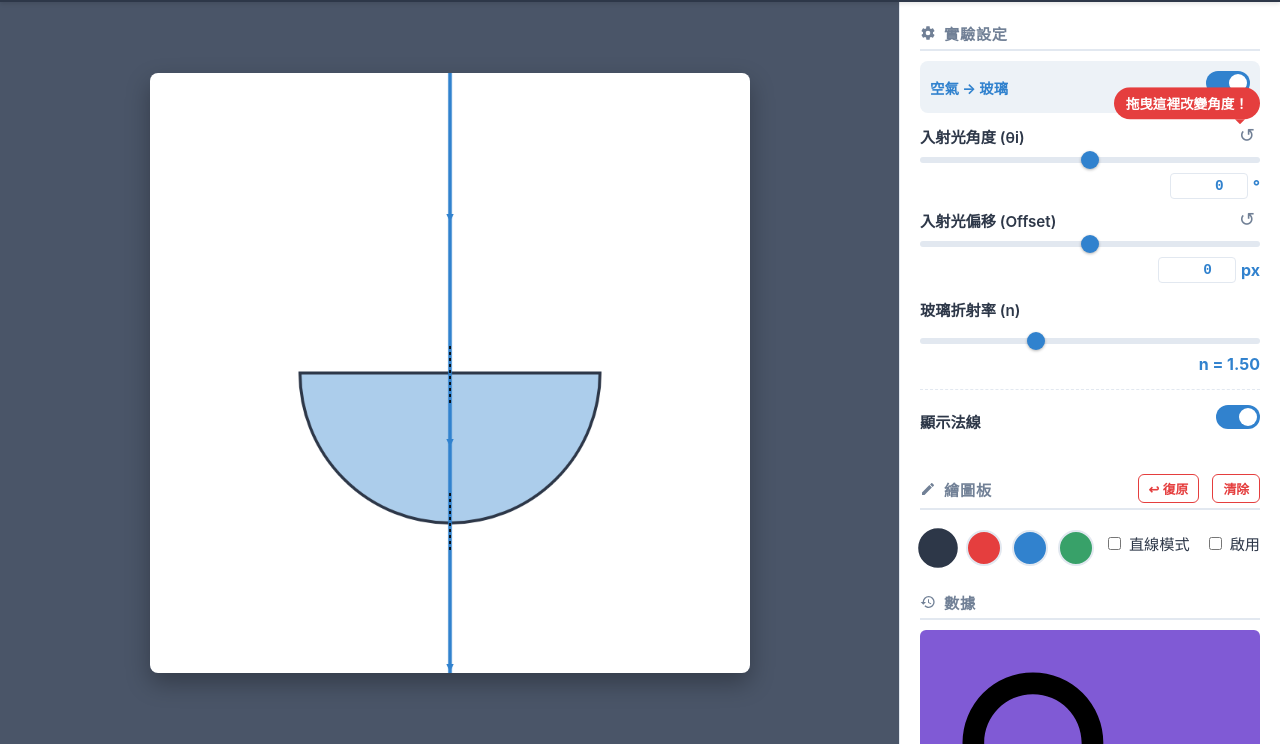
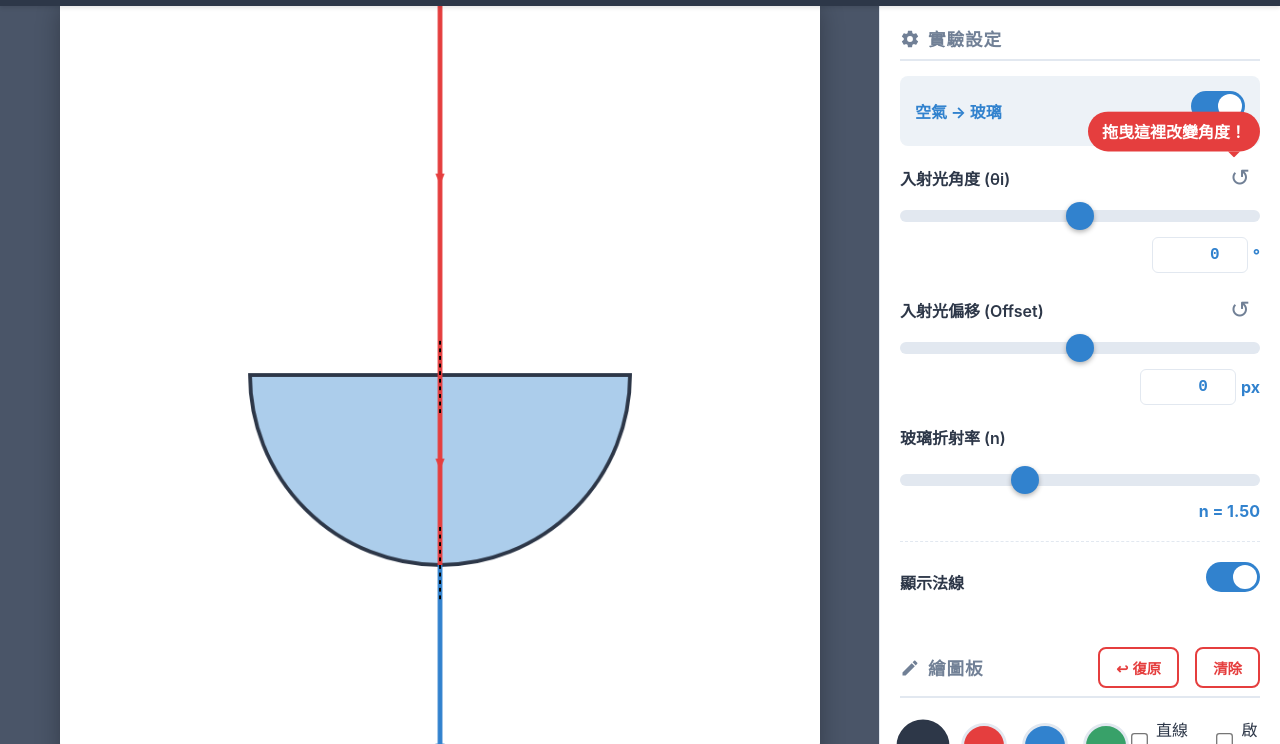
Before and after one commit to Miller-hub/half_circle_refraction, a plain HTML site: page index.html in a window 1280 px wide. Shown: the part 56-800 px from the top of the page. Drawn offline with Linux system fonts and the light colour scheme.

Commit message:
Add files via upload

```diff
--- a/index.html
+++ b/index.html
@@ -3,7 +3,7 @@
 <head>
     <meta charset="UTF-8">
     <meta name="viewport" content="width=device-width, initial-scale=1.0, maximum-scale=1.0, user-scalable=no">
-    <title>半圓透鏡折射  | 尤達數理</title>
+    <title>半圓透鏡折射 (平板優化版) | 尤達數理</title>
     <style>
         :root {
             --header-bg: #2d3748;
@@ -46,14 +46,14 @@
         }
 
         .brand {
-            font-size: 1.2rem;
+            font-size: 1.4rem; /* Slightly larger text */
             font-weight: bold;
             display: flex;
             align-items: center;
             gap: 10px;
         }
 
-        .brand svg { width: 24px; height: 24px; fill: white; }
+        .brand svg { width: 28px; height: 28px; fill: white; }
 
         /* Main Layout */
         .main-container {
@@ -63,33 +63,35 @@
             flex-direction: row;
         }
 
-        /* Canvas Area - High Contrast for Projector */
+        /* Canvas Area - High Contrast & Responsive Size */
         .canvas-area {
             flex: 1;
-            background-color: #4a5568; /* Darker background to make canvas pop */
+            background-color: #4a5568;
             display: flex;
             justify-content: center;
             align-items: center;
-            padding: 20px;
+            padding: 10px;
             position: relative;
             overflow: auto;
         }
 
         .canvas-card {
             background: white;
-            border-radius: 8px;
-            box-shadow: 0 10px 25px rgba(0,0,0,0.3); /* Stronger shadow */
+            border-radius: 12px;
+            box-shadow: 0 10px 25px rgba(0,0,0,0.3);
             padding: 0;
             position: relative;
-            width: 100%;
-            max-width: 600px;
+            /* Tablet Optimization: Use vmin to fill screen */
+            width: 95vmin;
+            max-width: 800px;
             aspect-ratio: 1/1;
+            flex-shrink: 0;
         }
 
         canvas {
             width: 100%;
             height: 100%;
-            border-radius: 8px;
+            border-radius: 12px;
             display: block;
         }
 
@@ -98,7 +100,7 @@
 
         /* Sidebar Controls */
         .sidebar {
-            width: 380px;
+            width: 400px; /* Slightly wider for easier touch */
             background: white;
             border-left: 1px solid var(--border-color);
             display: flex;
@@ -106,6 +108,7 @@
             overflow-y: auto;
             flex-shrink: 0;
             box-shadow: -2px 0 5px rgba(0,0,0,0.02);
+            -webkit-overflow-scrolling: touch; /* Smooth scroll on iOS */
         }
 
         .sidebar-content {
@@ -113,54 +116,72 @@
             display: flex;
             flex-direction: column;
             gap: 20px;
+            padding-bottom: 50px; /* Extra space at bottom */
         }
 
-        @media (max-width: 900px) {
+        /* Tablet/Mobile Breakpoint - Increased to catch tablets in portrait */
+        @media (max-width: 1024px) {
             .main-container { flex-direction: column; overflow-y: auto; }
             body { height: auto; overflow: auto; }
-            .canvas-area { min-height: 400px; padding: 10px; }
-            .sidebar { width: 100%; border-left: none; border-top: 1px solid var(--border-color); height: auto; overflow-y: visible; }
+
+            .canvas-area {
+                min-height: auto;
+                padding: 15px;
+                flex: none; /* Allow it to size naturally */
             }
 
-        /* UI Components */
+            .sidebar {
+                width: 100%;
+                border-left: none;
+                border-top: 1px solid var(--border-color);
+                height: auto;
+                overflow-y: visible;
+                flex: none;
+            }
+        }
+
+        /* UI Components - Enlarged for Touch */
         .section-title {
-            font-size: 0.95rem;
+            font-size: 1.1rem;
             font-weight: 700;
             color: var(--text-sub);
             text-transform: uppercase;
             letter-spacing: 0.05em;
-            margin-bottom: 10px;
+            margin-bottom: 15px;
             display: flex;
             align-items: center;
             gap: 8px;
             border-bottom: 2px solid var(--border-color);
-            padding-bottom: 5px;
+            padding-bottom: 8px;
         }
-        .section-title svg { width: 16px; height: 16px; fill: var(--text-sub); }
+        .section-title svg { width: 20px; height: 20px; fill: var(--text-sub); }
 
-        .control-block { background: white; margin-bottom: 5px; }
+        .control-block { background: white; margin-bottom: 10px; }
 
-        label { display: block; font-size: 0.95rem; font-weight: 600; margin-bottom: 8px; color: var(--text-main); }
+        label { display: block; font-size: 1rem; font-weight: 600; margin-bottom: 10px; color: var(--text-main); }
 
+        /* Larger Sliders */
         input[type=range] {
-            width: 100%; height: 6px; background: #e2e8f0; border-radius: 3px;
-            outline: none; -webkit-appearance: none; margin: 10px 0;
+            width: 100%; height: 12px; /* Thicker track */
+            background: #e2e8f0; border-radius: 6px;
+            outline: none; -webkit-appearance: none; margin: 15px 0;
         }
         input[type=range]::-webkit-slider-thumb {
-            -webkit-appearance: none; width: 18px; height: 18px;
+            -webkit-appearance: none; width: 28px; height: 28px; /* Larger thumb */
             background: var(--primary-color); border-radius: 50%; cursor: pointer;
-            box-shadow: 0 1px 3px rgba(0,0,0,0.3); transition: transform 0.1s;
+            box-shadow: 0 2px 5px rgba(0,0,0,0.3); transition: transform 0.1s;
         }
         input[type=range]::-webkit-slider-thumb:active { transform: scale(1.2); }
 
+        /* Larger Inputs */
         input[type=number] {
-            padding: 4px 8px;
+            padding: 8px 12px;
             border: 1px solid var(--border-color);
-            border-radius: 4px;
-            font-size: 0.9rem;
+            border-radius: 6px;
+            font-size: 1rem;
             color: var(--primary-color);
             font-weight: bold;
-            width: 60px;
+            width: 70px;
             text-align: right;
             font-family: monospace;
         }
@@ -170,17 +191,19 @@
             box-shadow: 0 0 0 2px rgba(49, 130, 206, 0.2);
         }
 
+        /* Larger Buttons */
         .btn {
             display: flex; align-items: center; justify-content: center; gap: 8px;
-            width: 100%; padding: 10px; border: none; border-radius: 6px;
-            font-size: 1rem; font-weight: 600; cursor: pointer; transition: all 0.2s; color: white;
+            width: 100%; padding: 14px; /* Taller buttons */
+            border: none; border-radius: 8px;
+            font-size: 1.1rem; font-weight: 600; cursor: pointer; transition: all 0.2s; color: white;
         }
         .btn-primary { background-color: var(--primary-color); }
         .btn-practice { background-color: var(--practice-color); }
         .btn-ghost { background-color: var(--ghost-color); }
         .btn-ghost.active { box-shadow: inset 0 2px 5px rgba(0,0,0,0.2); background-color: var(--ghost-hover); }
         .btn-outline-danger {
-            background: transparent; border: 1px solid var(--danger-color); color: var(--danger-color);
+            background: transparent; border: 2px solid var(--danger-color); color: var(--danger-color);
         }
         .btn-outline-danger:hover { background-color: #fff5f5; }
 
@@ -189,8 +212,8 @@
             border: none;
             color: var(--text-sub);
             cursor: pointer;
-            font-size: 1.2rem;
-            padding: 0 5px;
+            font-size: 1.5rem; /* Larger icon */
+            padding: 5px 10px;
             transition: color 0.2s;
             line-height: 1;
         }
@@ -198,43 +221,48 @@
             color: var(--primary-color);
         }
 
-        .toggle-row { display: flex; align-items: center; justify-content: space-between; margin-bottom: 12px; }
-        .toggle-switch { position: relative; display: inline-block; width: 44px; height: 24px; }
+        .toggle-row { display: flex; align-items: center; justify-content: space-between; margin-bottom: 15px; }
+
+        /* Larger Toggle Switch */
+        .toggle-switch { position: relative; display: inline-block; width: 54px; height: 30px; }
         .toggle-switch input { opacity: 0; width: 0; height: 0; }
         .slider { position: absolute; cursor: pointer; top: 0; left: 0; right: 0; bottom: 0; background-color: #cbd5e0; transition: .4s; border-radius: 34px; }
-        .slider:before { position: absolute; content: ""; height: 18px; width: 18px; left: 3px; bottom: 3px; background-color: white; transition: .4s; border-radius: 50%; }
+        .slider:before { position: absolute; content: ""; height: 24px; width: 24px; left: 3px; bottom: 3px; background-color: white; transition: .4s; border-radius: 50%; }
         input:checked + .slider { background-color: var(--primary-color); }
-        input:checked + .slider:before { transform: translateX(20px); }
+        input:checked + .slider:before { transform: translateX(24px); }
 
-        .data-table { width: 100%; font-size: 0.9rem; border-collapse: collapse; }
-        .data-table td { padding: 6px 0; border-bottom: 1px dashed var(--border-color); }
+        .data-table { width: 100%; font-size: 1rem; border-collapse: collapse; }
+        .data-table td { padding: 10px 0; border-bottom: 1px dashed var(--border-color); }
         .data-table td:last-child { text-align: right; font-family: monospace; font-weight: bold; color: var(--primary-color); }
 
         .status-badge {
-            font-size: 0.85rem; padding: 6px 10px; border-radius: 4px; text-align: center;
-            margin-top: 10px; display: none; font-weight: bold;
+            font-size: 1rem; padding: 10px 15px; border-radius: 6px; text-align: center;
+            margin-top: 12px; display: none; font-weight: bold;
         }
         .bg-practice { background: #fefcbf; color: #744210; border: 1px solid #f6e05e; }
         .bg-ghost { background: #faf5ff; color: #553c9a; border: 1px solid #d6bcfa; }
         .bg-danger { background: #fff5f5; color: #c53030; border: 1px solid #fc8181; }
 
-        .color-row { display: flex; gap: 10px; margin-top: 10px; }
-        .color-dot { width: 32px; height: 32px; border-radius: 50%; border: 2px solid #e2e8f0; cursor: pointer; transition: transform 0.1s; }
-        .color-dot.active { transform: scale(1.1); border-color: var(--text-main); }
+        .color-row { display: flex; gap: 15px; margin-top: 10px; }
+        .color-dot { width: 40px; height: 40px; border-radius: 50%; border: 3px solid #e2e8f0; cursor: pointer; transition: transform 0.1s; }
+        .color-dot.active { transform: scale(1.15); border-color: var(--text-main); }
 
         .hint-tooltip {
-            position: absolute; background: var(--danger-color); color: white; padding: 6px 12px;
-            border-radius: 20px; font-size: 0.85rem; font-weight: bold;
-            top: -35px; right: 0; pointer-events: none; animation: bounce 1.5s infinite; z-index: 20;
+            position: absolute; background: var(--danger-color); color: white; padding: 8px 14px;
+            border-radius: 20px; font-size: 1rem; font-weight: bold;
+            top: -45px; right: 0; pointer-events: none; animation: bounce 1.5s infinite; z-index: 20;
         }
         .hint-tooltip::after {
-            content: ''; position: absolute; bottom: -5px; right: 15px;
-            border-left: 5px solid transparent; border-right: 5px solid transparent; border-top: 5px solid var(--danger-color);
+            content: ''; position: absolute; bottom: -6px; right: 20px;
+            border-left: 6px solid transparent; border-right: 6px solid transparent; border-top: 6px solid var(--danger-color);
         }
-        @keyframes bounce { 0%, 100% { transform: translateY(0); } 50% { transform: translateY(-3px); } }
+        @keyframes bounce { 0%, 100% { transform: translateY(0); } 50% { transform: translateY(-5px); } }
         .fade-out { opacity: 0; transition: opacity 0.5s; }
 
-        .switch-label { font-size: 0.9rem; font-weight: bold; color: var(--primary-color); }
+        .switch-label { font-size: 1rem; font-weight: bold; color: var(--primary-color); }
+
+        /* Checkbox Scaling */
+        input[type=checkbox] { transform: scale(1.3); margin-right: 5px; }
 
     </style>
 </head>
@@ -268,7 +296,7 @@
                     </div>
 
                     <!-- Direction Toggle -->
-                    <div class="toggle-row" style="background: #edf2f7; padding: 10px; border-radius: 8px;">
+                    <div class="toggle-row" style="background: #edf2f7; padding: 15px; border-radius: 8px;">
                         <span id="directionLabel" class="switch-label">空氣 → 玻璃</span>
                         <label class="toggle-switch">
                             <input type="checkbox" id="toggleDirection" checked onchange="toggleDirection()">
@@ -288,7 +316,7 @@
                         </div>
                     </div>
 
-                    <div style="position: relative; margin-top: 10px;">
+                    <div style="position: relative; margin-top: 20px;">
                         <div style="display: flex; justify-content: space-between; align-items: center;">
                             <label style="margin:0;">入射光偏移 (Offset)</label>
                             <button class="btn-reset" onclick="resetOffset()" title="重置偏移">↺</button>
@@ -299,13 +327,13 @@
                         </div>
                     </div>
 
-                    <label style="margin-top:15px;">玻璃折射率 (n)</label>
+                    <label style="margin-top:20px;">玻璃折射率 (n)</label>
                     <input type="range" id="nSlider" min="1.0" max="2.5" value="1.50" step="0.01">
                     <div style="text-align: right; color: var(--primary-color); font-weight: bold;">
                         n = <span id="nDisplay">1.50</span>
                     </div>
 
-                    <hr style="border:0; border-top:1px dashed #e2e8f0; margin: 15px 0;">
+                    <hr style="border:0; border-top:1px dashed #e2e8f0; margin: 20px 0;">
 
                     <div class="toggle-row">
                         <label style="margin:0;">顯示法線</label>
@@ -322,8 +350,8 @@
                         <svg viewBox="0 0 24 24"><path d="M20.71,7.04C21.1,6.65 21.1,6 20.71,5.63L18.37,3.29C18,2.9 17.35,2.9 16.96,3.29L15.12,5.12L18.87,8.87M3,17.25V21H6.75L17.81,9.93L14.06,6.18L3,17.25Z" /></svg>
                         繪圖板
                         <div style="flex:1"></div>
-                        <button class="btn btn-outline-danger" onclick="undoDrawing()" style="width:auto; padding: 4px 10px; font-size: 0.8rem; margin-right: 5px;">↩ 復原</button>
-                        <button class="btn btn-outline-danger" onclick="clearDrawing()" style="width:auto; padding: 4px 10px; font-size: 0.8rem;">清除</button>
+                        <button class="btn btn-outline-danger" onclick="undoDrawing()" style="width:auto; padding: 8px 16px; font-size: 0.9rem; margin-right: 8px;">↩ 復原</button>
+                        <button class="btn btn-outline-danger" onclick="clearDrawing()" style="width:auto; padding: 8px 16px; font-size: 0.9rem;">清除</button>
                     </div>
                     <div style="display: flex; align-items: center; justify-content: space-between;">
                         <div class="color-row">
@@ -398,6 +426,7 @@
     </div>
 
     <script>
+    (function() {
         const canvas = document.getElementById('simCanvas');
         const ctx = canvas.getContext('2d');
         const drawCanvas = document.getElementById('drawCanvas');
@@ -425,7 +454,7 @@
         let isLineMode = false;
         let drawColor = '#2d3748';
         let lastPos = {x:0, y:0};
-        let currentStrokeEnd = null; // Track current end pos for line mode
+        let currentStrokeEnd = null;
         let drawSnapshot = null;
         let undoStack = [];
         const MAX_UNDO = 20;
@@ -495,7 +524,6 @@
             let hasTIR = false;
             let currPos = startPos;
             let currDir = startDir;
-
             let flatHitInfo = null;
 
             let hit1 = null;
@@ -566,12 +594,10 @@
                 path.push({ x: hit2.x + refDir.x * 400, y: hit2.y + refDir.y * 400 });
             } else {
                 rVec2 = normalize(rVec2);
-
                 if (hit2.type === 'flat' && flatHitInfo) {
                     let dotR = rVec2.x * hit2.nx + rVec2.y * hit2.ny;
                     flatHitInfo.theta_r = Math.acos(Math.min(1, Math.abs(dotR)));
                 }
-
                 path.push({ x: hit2.x + rVec2.x * 400, y: hit2.y + rVec2.y * 400 });
             }
 
@@ -604,7 +630,7 @@
 
         function drawArrowHead(ctx, x, y, dx, dy, color) {
             const angle = Math.atan2(dy, dx);
-            const size = 12; // Increased size for better visibility
+            const size = 12;
             ctx.save();
             ctx.translate(x, y);
             ctx.rotate(angle);
@@ -624,59 +650,73 @@
             ctx.globalAlpha = opacity;
             ctx.translate(cx, cy);
 
-            // 1. Draw Semicircle Block (BOTTOM Half) - Increased Contrast
+            // Draw Block
             ctx.beginPath();
             ctx.arc(0, 0, R, 0, Math.PI);
             ctx.closePath();
-
             if (!isGhost) {
-                // Darker fill for projector
                 ctx.fillStyle = "rgba(49, 130, 206, 0.4)";
                 ctx.fill();
             }
-            // Thicker outline
             ctx.strokeStyle = isGhost ? "#aaa" : "#2d3748";
             ctx.lineWidth = 4;
             if (isGhost) ctx.setLineDash([5, 5]);
             ctx.stroke();
             ctx.setLineDash([]);
 
-            if (!(isPractice && !isGhost)) {
-                // Path
-                ctx.beginPath();
+            // Draw Path
             if (data.path.length > 0) {
                 const p0 = data.path[0];
+                ctx.beginPath();
                 ctx.moveTo(p0.x, p0.y);
-                    for (let i = 1; i < data.path.length; i++) {
-                        ctx.lineTo(data.path[i].x, data.path[i].y);
+
+                for (let i = 0; i < data.path.length - 1; i++) {
+                    const isPracticeActive = isPractice && !isGhost;
+
+                    if (isPracticeActive) {
+                        // air_to_glass: keep 0,1. hide >= 1?
+                        // segments: 0->1(inc), 1->2(glass), 2->3(exit)
+                        // air_to_glass: keep air inc (seg 0). Hide seg 1, 2.
+                        if (state.direction === 'air_to_glass' && i >= 1) continue;
+                        // glass_to_air: keep source(0), glass(1). Hide exit(2).
+                        if (state.direction === 'glass_to_air' && i >= 2) continue;
                     }
-                }
-                const pathColor = data.hasTIR ? "#e53e3e" : "#3182ce";
+
+                    const pStart = data.path[i];
+                    const pEnd = data.path[i+1];
+
+                    // Draw segment independently
+                    // Need to move to start of each segment because we might skip
+                    ctx.beginPath(); // Start new path for each segment
+                    ctx.moveTo(pStart.x, pStart.y);
+                    ctx.lineTo(pEnd.x, pEnd.y);
+
+                    const isLastSegment = (i === data.path.length - 2);
+                    const pathColor = data.hasTIR && isLastSegment ? "#e53e3e" : (isLastSegment ? "#3182ce" : "#e53e3e");
+
                     ctx.strokeStyle = isGhost ? "#e53e3e" : pathColor;
-                // Thicker rays
                     ctx.lineWidth = 5;
                     ctx.stroke();
 
-                // Arrows
-                for (let i = 0; i < data.path.length - 1; i++) {
-                    const p1 = data.path[i];
-                    const p2 = data.path[i+1];
-                    const mx = (p1.x + p2.x) / 2;
-                    const my = (p1.y + p2.y) / 2;
-                    const dx = p2.x - p1.x;
-                    const dy = p2.y - p1.y;
+                    // Arrow
+                    const mx = (pStart.x + pEnd.x) / 2;
+                    const my = (pStart.y + pEnd.y) / 2;
+                    const dx = pEnd.x - pStart.x;
+                    const dy = pEnd.y - pStart.y;
                     if (Math.abs(dx) + Math.abs(dy) > 10) {
                         drawArrowHead(ctx, mx, my, dx, dy, isGhost ? "#e53e3e" : pathColor);
                     }
                 }
+            }
 
-                // Normals
             if (state.showNormal && !isGhost) {
-                    // Darker normals
                 ctx.strokeStyle = "#000000";
                 ctx.setLineDash([4, 4]);
                 ctx.lineWidth = 2;
-                    data.normals.forEach(n => {
+                data.normals.forEach((n, idx) => {
+                    // Hide exit normal in practice mode
+                    if (isPractice && idx === 1) return;
+
                     const len = 40;
                     ctx.beginPath();
                     ctx.moveTo(n.x - n.nx * len, n.y - n.ny * len);
@@ -684,7 +724,6 @@
                     ctx.stroke();
                 });
                 ctx.setLineDash([]);
-                }
             }
             ctx.restore();
         }
@@ -762,7 +801,7 @@
             const isChecked = document.getElementById('toggleDirection').checked;
             state.direction = isChecked ? 'air_to_glass' : 'glass_to_air';
             document.getElementById('directionLabel').innerText = isChecked ? '空氣 → 玻璃' : '玻璃 → 空氣';
-            if (ghostState) toggleGhost();
+            if (ghostState) window.toggleGhost();
             draw();
         }
 
@@ -898,8 +937,11 @@
         drawCanvas.addEventListener('touchmove', moveStroke, {passive: false});
         window.addEventListener('touchend', endStroke);
 
+        // Initial setup
         draw();
+        // Initialize pointer events based on default checkbox state (unchecked)
         toggleDraw();
+    })();
     </script>
 </body>
 </html>
```
Lines whose indentation alone changed are shown as unchanged.
